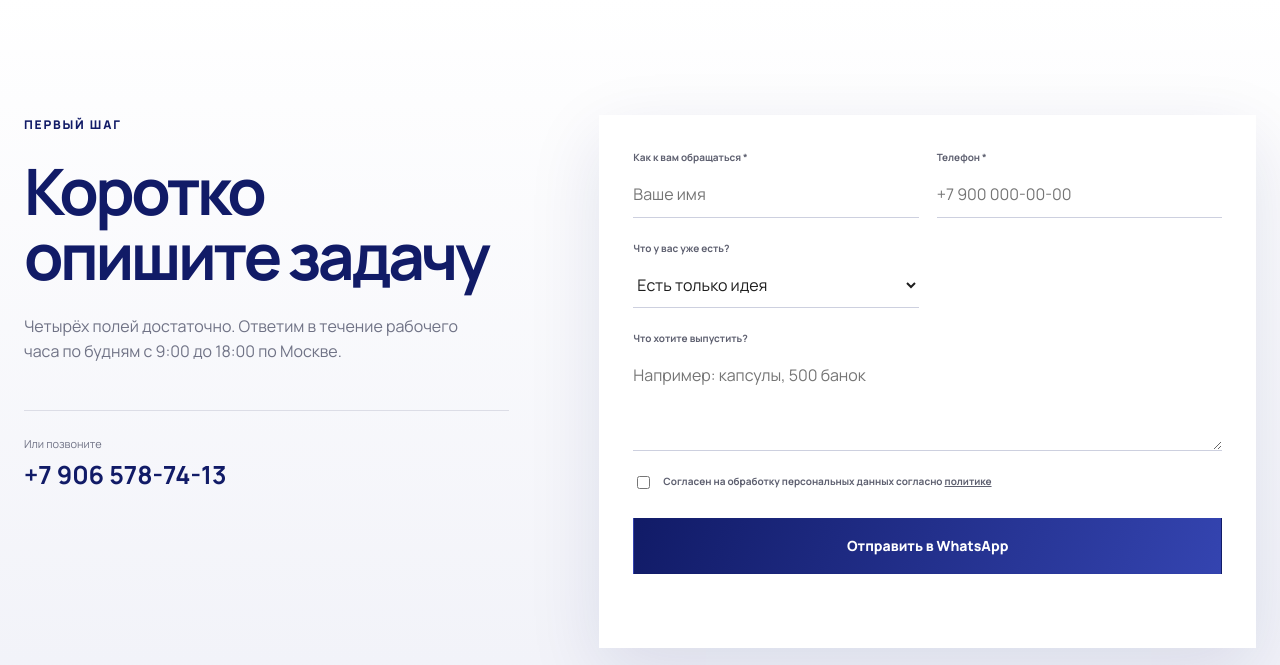
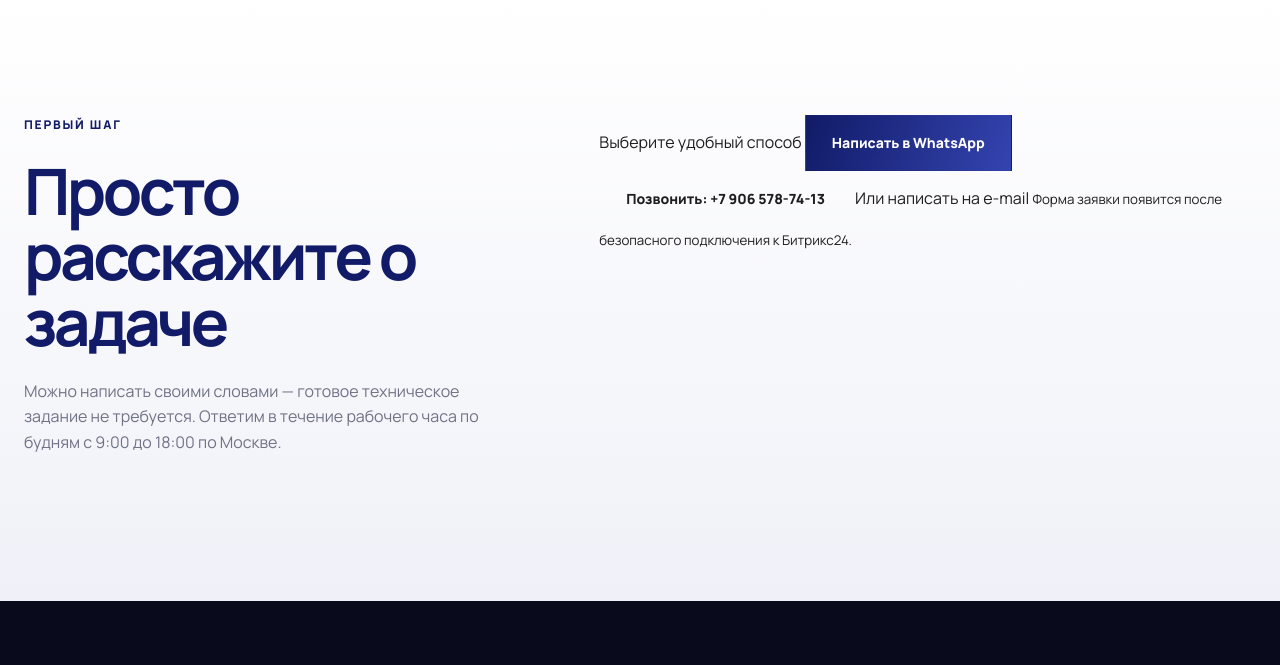
Before and after one commit to mitsuoke/fgn-nn, a plain HTML site: page start.html in a window 1280 px wide. Shown: the part 2750-3415 px from the top of the page. Drawn offline with Linux system fonts and the light colour scheme.

Commit message:
Use simple direct contact options on launch page

```diff
--- a/start.html
+++ b/start.html
@@ -23,7 +23,6 @@
   <link rel="stylesheet" href="styles.css?v=4">
   <link rel="stylesheet" href="start-product.css?v=2">
   <script src="script.js?v=4" defer></script>
-  <script src="start-product.js?v=2" defer></script>
   <script type="application/ld+json">
   {
     "@context": "https://schema.org",
@@ -82,10 +81,10 @@
     <section class="start-options section" id="start-options"><div class="container">
       <div class="simple-head reveal"><div class="eyebrow">Можно начать с любого этапа</div><h2>Что у вас уже есть?</h2><p>Выберите подходящий вариант — остальное уточним сами.</p></div>
       <div class="option-grid">
-        <a class="option-card reveal" href="#request" data-stage="Есть только идея"><span>01</span><strong>Только идея</strong><small>Поможем с рецептурой и ТЗ</small></a>
-        <a class="option-card reveal" href="#request" data-stage="Есть готовая рецептура"><span>02</span><strong>Рецептура</strong><small>Проверим и рассчитаем запуск</small></a>
-        <a class="option-card reveal" href="#request" data-stage="Есть своё сырьё"><span>03</span><strong>Своё сырьё</strong><small>Проверим документы и произведём</small></a>
-        <a class="option-card reveal" href="#request" data-stage="Нужна только фасовка"><span>04</span><strong>Только фасовка</strong><small>Без лишних услуг</small></a>
+        <a class="option-card reveal" href="#request"><span>01</span><strong>Только идея</strong><small>Поможем с рецептурой и ТЗ</small></a>
+        <a class="option-card reveal" href="#request"><span>02</span><strong>Рецептура</strong><small>Проверим и рассчитаем запуск</small></a>
+        <a class="option-card reveal" href="#request"><span>03</span><strong>Своё сырьё</strong><small>Проверим документы и произведём</small></a>
+        <a class="option-card reveal" href="#request"><span>04</span><strong>Только фасовка</strong><small>Без лишних услуг</small></a>
       </div>
     </div></section>
 
@@ -100,16 +99,14 @@
     </div></section>
 
     <section class="request section section-tint" id="request"><div class="container request-simple-grid">
-      <div class="request-simple-copy reveal"><div class="eyebrow">Первый шаг</div><h2>Коротко опишите задачу</h2><p>Четырёх полей достаточно. Ответим в течение рабочего часа по будням с 9:00 до 18:00 по Москве.</p><a class="request-phone" href="tel:+79065787413"><span>Или позвоните</span><strong>+7 906 578-74-13</strong></a></div>
-      <form class="simple-form reveal" id="launch-form">
-        <label><span>Как к вам обращаться *</span><input name="name" autocomplete="name" required placeholder="Ваше имя"></label>
-        <label><span>Телефон *</span><input name="phone" type="tel" autocomplete="tel" inputmode="tel" required placeholder="+7 900 000-00-00"></label>
-        <label><span>Что у вас уже есть?</span><select name="stage" id="stage"><option>Есть только идея</option><option>Есть готовая рецептура</option><option>Есть своё сырьё</option><option>Нужна только фасовка</option></select></label>
-        <label><span>Что хотите выпустить?</span><textarea name="message" rows="3" placeholder="Например: капсулы, 500 банок"></textarea></label>
-        <label class="simple-consent"><input type="checkbox" required><span>Согласен на обработку персональных данных согласно <a href="privacy.html" target="_blank">политике</a></span></label>
-        <button class="button button-primary" type="submit">Отправить в WhatsApp</button>
-        <p class="launch-status" role="status" aria-live="polite"></p>
-      </form>
+      <div class="request-simple-copy reveal"><div class="eyebrow">Первый шаг</div><h2>Просто расскажите о задаче</h2><p>Можно написать своими словами — готовое техническое задание не требуется. Ответим в течение рабочего часа по будням с 9:00 до 18:00 по Москве.</p></div>
+      <div class="contact-panel reveal">
+        <span>Выберите удобный способ</span>
+        <a class="button button-primary" href="https://wa.me/79065787413?text=%D0%A5%D0%BE%D1%87%D1%83%20%D0%BE%D0%B1%D1%81%D1%83%D0%B4%D0%B8%D1%82%D1%8C%20%D0%B7%D0%B0%D0%BF%D1%83%D1%81%D0%BA%20%D0%BF%D1%80%D0%BE%D0%B4%D1%83%D0%BA%D1%82%D0%B0" target="_blank" rel="noopener">Написать в WhatsApp</a>
+        <a class="button contact-call" href="tel:+79065787413">Позвонить: +7 906 578-74-13</a>
+        <a class="contact-email" href="mailto:Burunduk.shop@mail.ru">Или написать на e-mail</a>
+        <small>Форма заявки появится после безопасного подключения к Битрикс24.</small>
+      </div>
     </div></section>
   </main>
 
```
